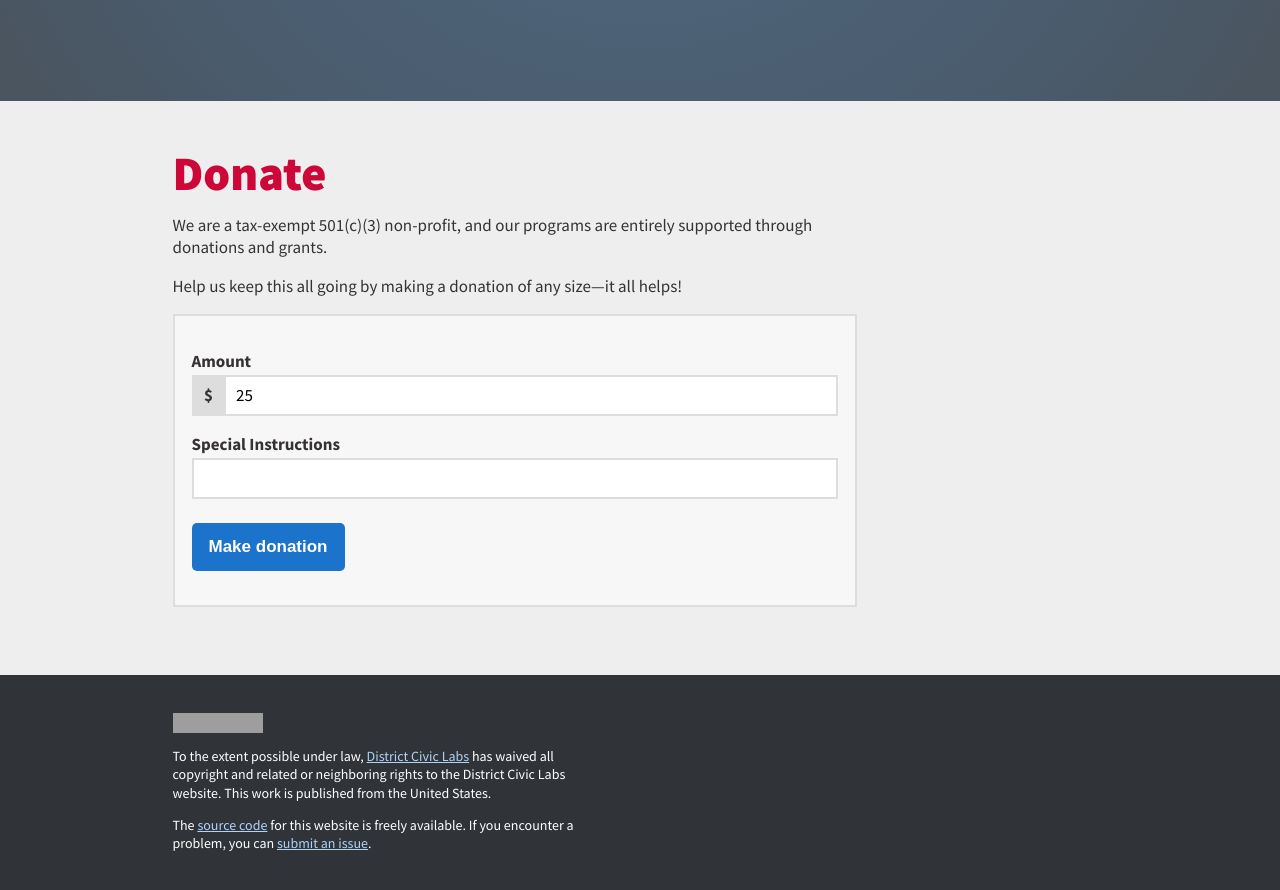
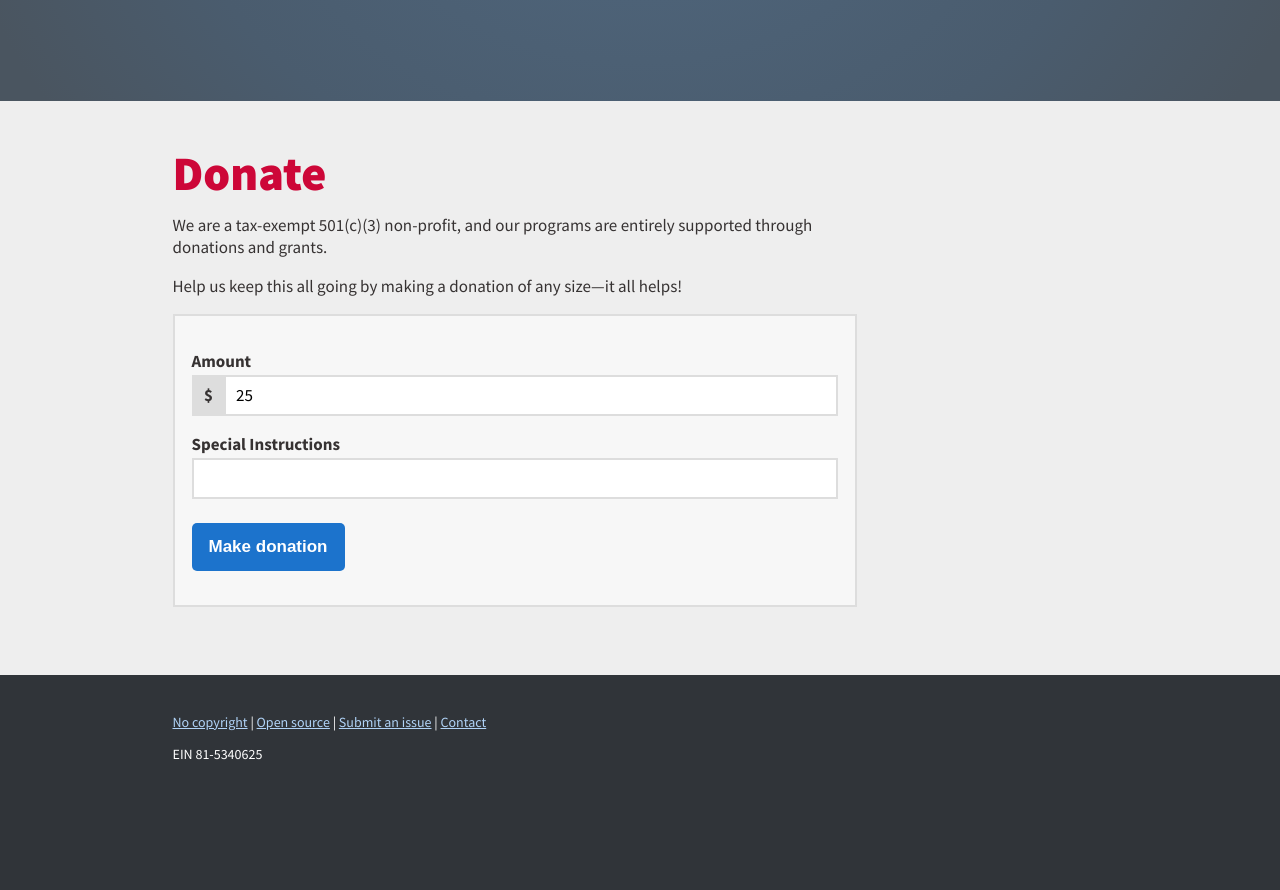
Before and after one commit to district-civic-labs/districtciviclabs.org, a Jekyll site: the page built from _pages/index.md, in a window 1280 px wide and 900 px high, scrolled down 1480 px. Shown: the top 890 px of the window. Built offline with Jekyll 4.4.1, drawn with Linux system fonts in a browser that asks for light colours; our own code applies the rules of GitHub Pages for plain Markdown files; after the commit the page ends 2291 px from its top, so only the background shows below that; grey boxes are pictures that could not be loaded.

Commit message:
include footer changes

```diff
--- a/_layouts/default.html
+++ b/_layouts/default.html
@@ -52,10 +52,16 @@
 
     <footer>
       <div class="container">
-        <p xmlns:dct="http://purl.org/dc/terms/" xmlns:vcard="http://www.w3.org/2001/vcard-rdf/3.0#">
-          <a class="license-badge" rel="license" href="http://creativecommons.org/publicdomain/zero/1.0/"><img src="http://i.creativecommons.org/p/zero/1.0/88x31.png" alt="CC0" /></a>
-          To the extent possible under law, <a rel="dct:publisher" href="/">District Civic Labs</a> has waived all copyright and related or neighboring rights to the <span property="dct:title">District Civic Labs website</span>. This work is published from the <span property="vcard:Country" datatype="dct:ISO3166" content="US" about="districtciviclabs.org">United States</span>.</p>
-        <p>The <a href="https://github.com/district-civic-labs/districtciviclabs.org">source code</a> for this website is freely available. If you encounter a problem, you can <a href="https://github.com/district-civic-labs/districtciviclabs.org/issues/new">submit an issue</a>.</p>
+        <p>
+          <a href="https://github.com/district-civic-labs/districtciviclabs.org/blob/master/LICENSE.md">No copyright</a>
+          |
+          <a href="https://github.com/district-civic-labs/districtciviclabs.org">Open source</a>
+          |
+          <a href="https://github.com/district-civic-labs/districtciviclabs.org/issues/new">Submit an issue</a>
+          |
+          <a href="mailto:team@codefordc.org">Contact</a>
+        </p>
+        <p>EIN 81-5340625</p>
       </div>
     </footer>
 
```
